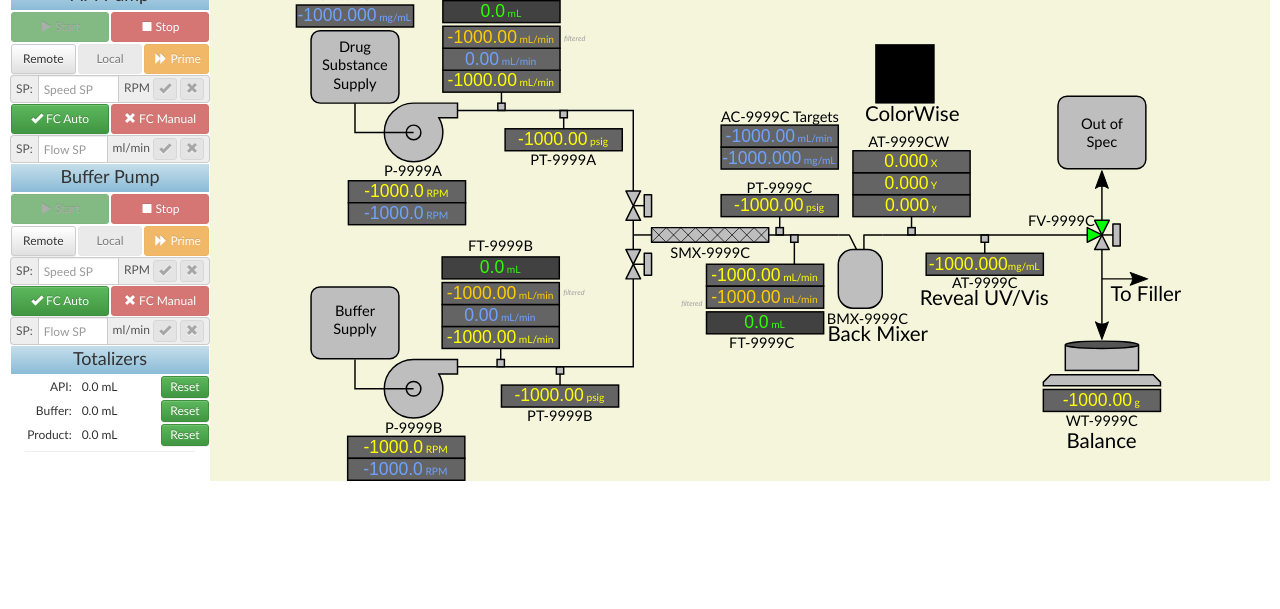
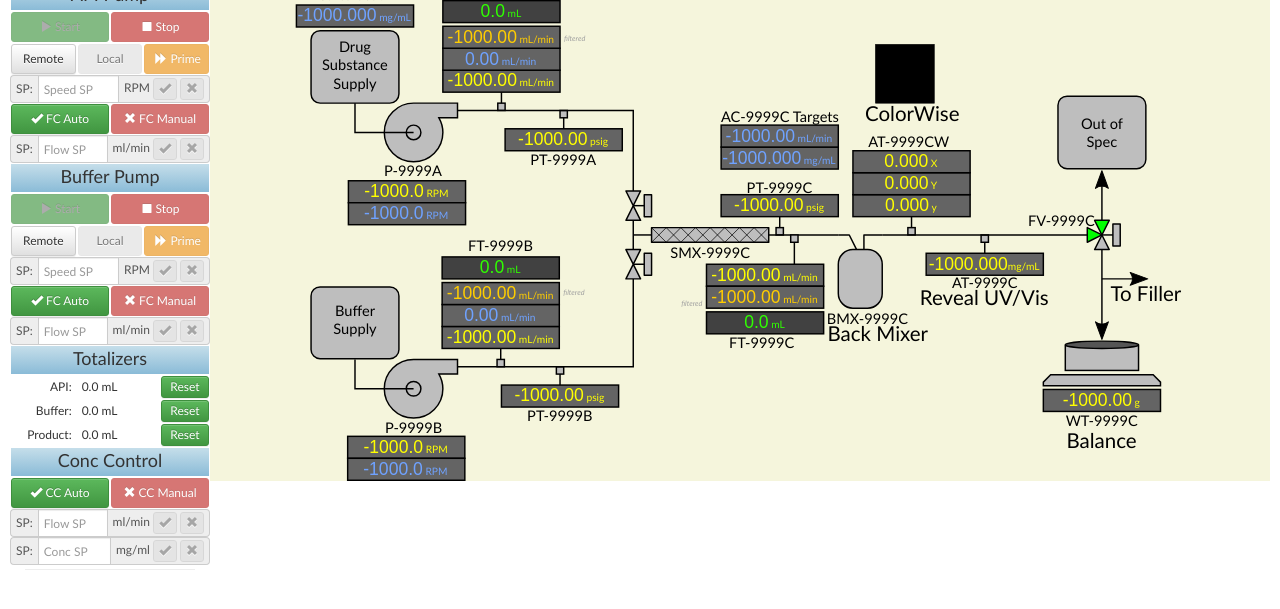
Before and after one commit to JimWiesler/CF_HMI, a website: page web/CF_HMI.html in a window 1280 px wide. Shown: the part 59-668 px from the top of the page. Drawn offline with nearby package versions, Linux system fonts and the light colour scheme; no server answers.

Commit message:
Added concentration control

```diff
--- a/web/CF_HMI.html
+++ b/web/CF_HMI.html
@@ -190,6 +190,50 @@
                </div>
             </div>
 
+			<!-- Concentration Control-->
+            <div class="row clearfix">
+               <div class="col-xs-12 sidebarheading">Conc Control</div>
+               <!-- conc controller mode -->
+               <div class="col-xs-6 column btn-div">
+                  <!-- <button type="button" class="btn btn-success btn-sm btn-block" ng-disabled='(values.FC9999B1_MODE.value === 2)' ng-click="writeVals('FC9999B1_MODE',2);"> -->
+                  <button type="button" class="btn btn-success btn-sm btn-block" ng-disabled='(values.AC9999C_MODE.value === 1)' ng-click="writeVals('AC9999C_MODE',1);">
+                     <span class="glyphicon glyphicon-ok"></span> CC Auto
+                  </button>
+               </div>
+               <div class="col-xs-6 column btn-div">
+                  <button type="button" class="btn btn-danger btn-sm btn-block active" ng-disabled='(values.AC9999C_MODE.value === 0)' ng-click="writeVals('AC9999C_MODE',0);">
+                  <!-- <button type="button" class="btn btn-danger btn-sm btn-block active" ng-disabled='(values.FC9999B2_MODE.value === 1)' ng-click="writeVals('FC9999B2_MODE',1);"> -->
+                     <span class="glyphicon glyphicon-remove"></span> CC Manual
+                  </button>
+               </div>
+			   <!-- total flow setpoint -->
+               <div class="input-group">
+                  <div class="config-entries input-group-addon">SP:</div>
+                  <input type="number" class="config-entries form-control" ng-model="ctlValues.write.AC9999C_cSP.input" ng-focus="ctlValues.write.AC9999C_cSP.input = values.AC9999C_cSP.value" max="200" min="0" id="inputAC9999C_cSP" placeholder="Flow SP">
+                  <div class="config-entries input-group-addon">ml/min
+                     <button type="button" class="btn btn-xs btn-default" ng-disabled="ctlValues.write.AC9999C_cSP.input==null"
+                           ng-click="writeVals('AC9999C_cSP',ctlValues.write.AC9999C_cSP.input);ctlValues.write.AC9999C_cSP.input=null;">
+                           <span class="glyphicon glyphicon-ok"></span></button>
+                     <button type="button" class="btn btn-xs btn-default" ng-disabled="ctlValues.write.AC9999C_cSP.input==null"
+                           ng-click="ctlValues.write.AC9999C_cSP.input=null;">
+                           <span class="glyphicon glyphicon-remove"></span></button>
+                  </div>
+               </div>
+				<!-- conc setpoint -->
+               <div class="input-group">
+                  <div class="config-entries input-group-addon">SP:</div>
+                  <input type="number" class="config-entries form-control" ng-model="ctlValues.write.AC9999C_concSP.input" ng-focus="ctlValues.write.AC9999C_concSP.input = values.AC9999C_concSP.value" max="200" min="0" id="AC9999C_concSP" placeholder="Conc SP">
+                  <div class="config-entries input-group-addon">mg/ml
+                     <button type="button" class="btn btn-xs btn-default" ng-disabled="ctlValues.write.AC9999C_concSP.input==null"
+                           ng-click="writeVals('AC9999C_concSP',ctlValues.write.AC9999C_concSP.input);ctlValues.write.AC9999C_concSP.input=null;">
+                           <span class="glyphicon glyphicon-ok"></span></button>
+                     <button type="button" class="btn btn-xs btn-default" ng-disabled="ctlValues.write.AC9999C_concSP.input==null"
+                           ng-click="ctlValues.write.AC9999C_concSP.input=null;">
+                           <span class="glyphicon glyphicon-remove"></span></button>
+                  </div>
+               </div>
+			</div>
+
 
             <hr class="xs"/>
 
--- a/web/js/CF_HMI_Ctrl.js
+++ b/web/js/CF_HMI_Ctrl.js
@@ -40,6 +40,7 @@ var ctlValues = {
       "AC9999C_API_Concentration" : {src: {}, tag: "MAIN.AC9999C.API_Concentration"},
       "AC9999C_concSP" : {src: {}, tag: "MAIN.AC9999C.conc.sp"},
       "AC9999C_cSP" : {src: {}, tag: "MAIN.AC9999C.c.sp"},
+      "AC9999C_MODE" : {src: {}, tag: "MAIN.AC9999C.mode"},
       //**********Reveal******************
       "AT9999C_PV" : {src: {}, tag: "MAIN.AT9999C.pv"},
       //**********ColorWise******************
@@ -69,6 +70,7 @@ var ctlValues = {
       "AC9999C_API_Concentration" : {evt: 'ADSWrite', tag: "MAIN.AC9999C.API_Concentration", input: null},
       "AC9999C_concSP" : {evt: 'ADSWrite', tag: "MAIN.AC9999C.conc.rq", input: null},
       "AC9999C_cSP" : {evt: 'ADSWrite', tag: "MAIN.AC9999C.c.rq", input: null},
+      "AC9999C_MODE" : {evt: 'ADSWrite', tag: "MAIN.AC9999C.mode", input: null},
       "P9999B_Local_RQ" : {evt: 'ADSWrite', tag: "MAIN.P9999B.nLocal_RQ"},
       "P9999B_Run_RQ" : {evt: 'ADSWrite', tag: "MAIN.P9999B.nRun_RQ"},
       "P9999B_TubeSize" : {evt: 'ADSWrite', tag: "MAIN.P9999B.nTubeSize"},
@@ -130,6 +132,7 @@ app.controller("CF_HMI", ['$scope', '$http', function($scope, $http) {
       'FC9999B1_SP' : {eu: 'mg/mL', value: 0.0},
       'FC9999B2_MODE' : {1: 'Manual', 2: 'Auto', value: 1},
       'FC9999B2_SP' : {eu: 'mg/mL', value: 0.0},
+      'AC9999C_MODE' : {0: 'Manual', 2: 'Auto', value: 0},
       'FV9999C_PV' : {'false': 'Waste', 'true': 'Filler', value: false},
       'FQ9999A_total' : {eu: 'mL', value: 0.0},
       'FQ9999B_total' : {eu: 'mL', value: 0.0},
```
